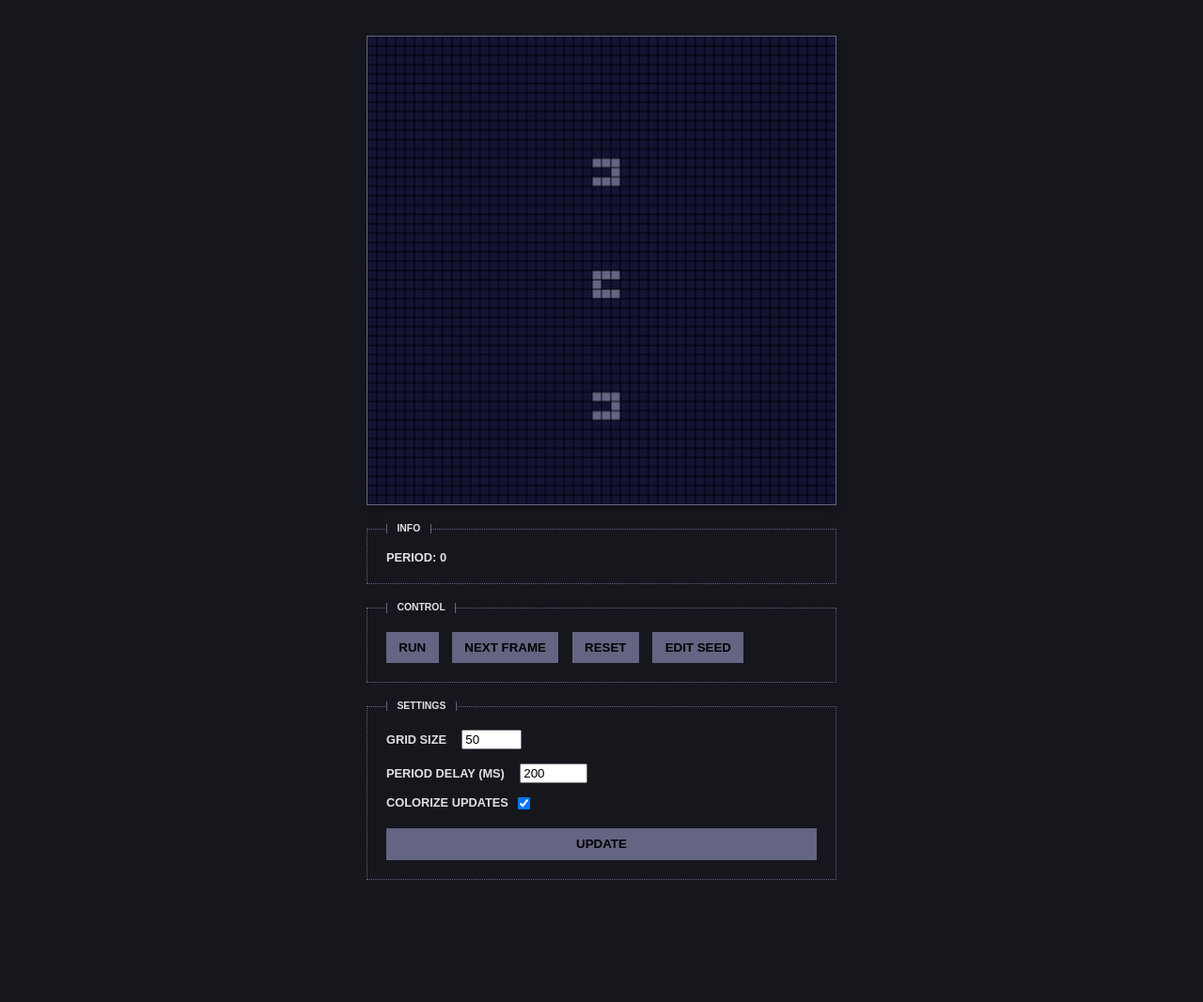
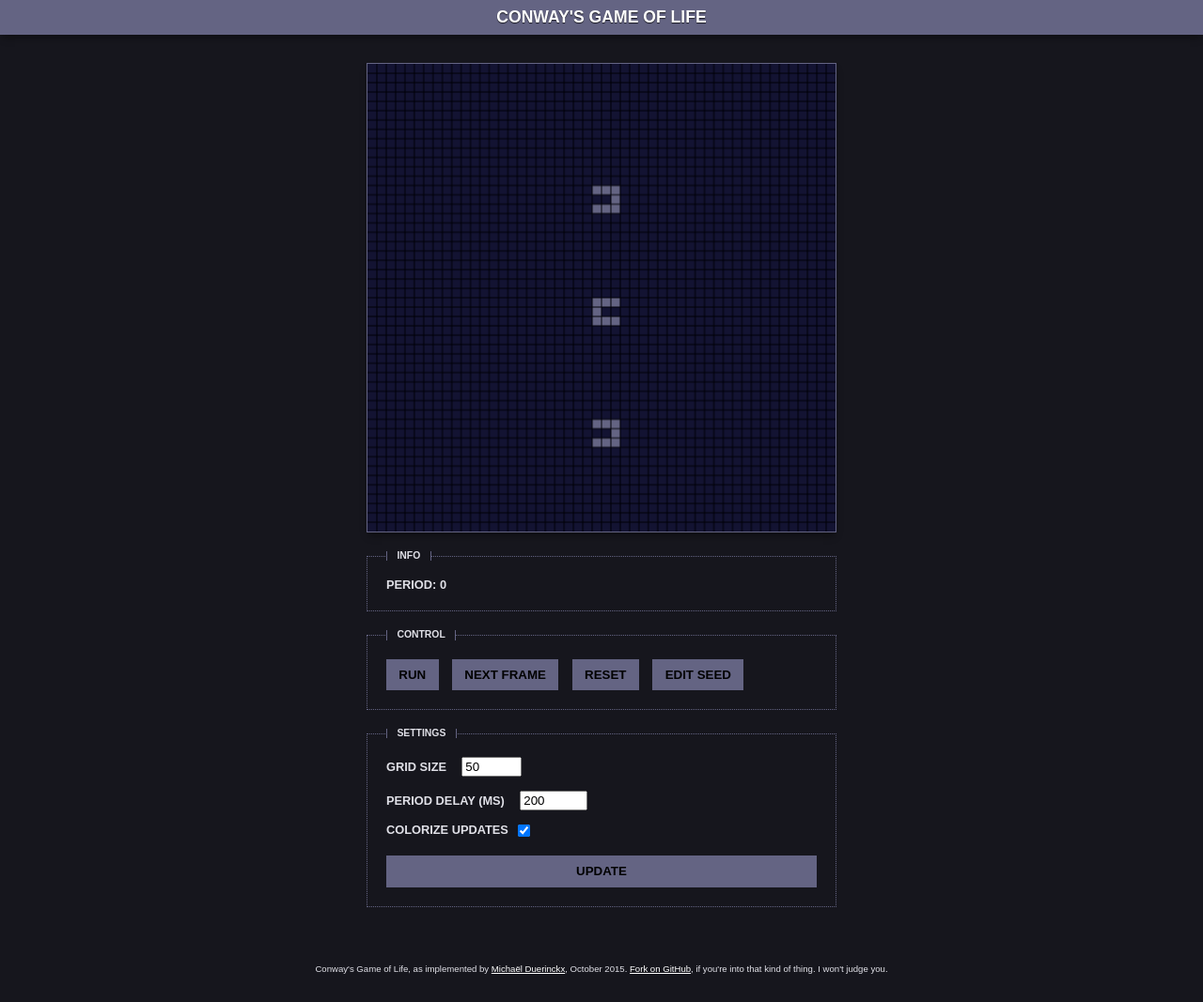
Before and after one commit to michd/game-of-life, a website: page src/index.html in a window 1280 px wide. Shown: the whole page at 94% size. Before the commit the page ends 975 px from the top, so only its background shows below. Drawn offline with Linux system fonts and the light colour scheme.

Commit message:
Add header and footer

```diff
--- a/src/assets/css/style.css
+++ b/src/assets/css/style.css
@@ -2,17 +2,44 @@
 html {
   box-sizing: border-box;
 }
+
 *, *:before, *:after {
   box-sizing: inherit;
 }
 
 body {
-  padding: 30px;
+  padding: 0;
+  margin: 0;
   background: #16161D;
   text-align: center;
 
   font-family: sans-serif;
   color: #E1E1E8;
+}
+
+header {
+  margin-bottom: 30px;
+  background: #646483;
+  padding: 0.5em;
+  text-transform: uppercase;
+  box-shadow: 0 5px 8px -2px rgba(0, 0, 0, 0.4);
+}
+
+header h1 {
+  margin: 0;
+  font-size: 110%;
+  color: #FFFFFF;
+  text-shadow: 0 1px 1px rgba(0, 0, 0, 0.75);
+}
+
+footer {
+  margin-top: 60px;
+  margin-bottom: 30px;
+  font-size: 60%;
+}
+
+a {
+  color: #FFF;
 }
 
 canvas {
--- a/src/index.html
+++ b/src/index.html
@@ -7,7 +7,10 @@
   </head>
 
   <body>
-    <!-- TODO: some simple header bar -->
+    <header>
+      <h1>Conway's Game of Life</h1>
+    </header>
+
     <canvas id="canvas" width="500" height="500"></canvas>
 
     <fieldset>
@@ -56,6 +59,10 @@
       <button id="settingsUpdateButton">Update</button>
     </fieldset>
 
+    <footer>
+      Conway's Game of Life, as implemented by <a href="http://michd.me" title="Link will open in a new tab" target="_blank">Micha&euml;l Duerinckx</a>, October 2015. <a href="https://github.com/michd/game-of-life" title="Link will open in a new tab" target="_blank">Fork on GitHub</a>, if you're into that kind of thing. I won't judge you.
+    </footer>
+
     <!-- The order of these scripts is important, I haven't bothered
          with a good init system to make it unnecessary yet. -->
     <script src="assets/js/namespace.js"></script>
```
